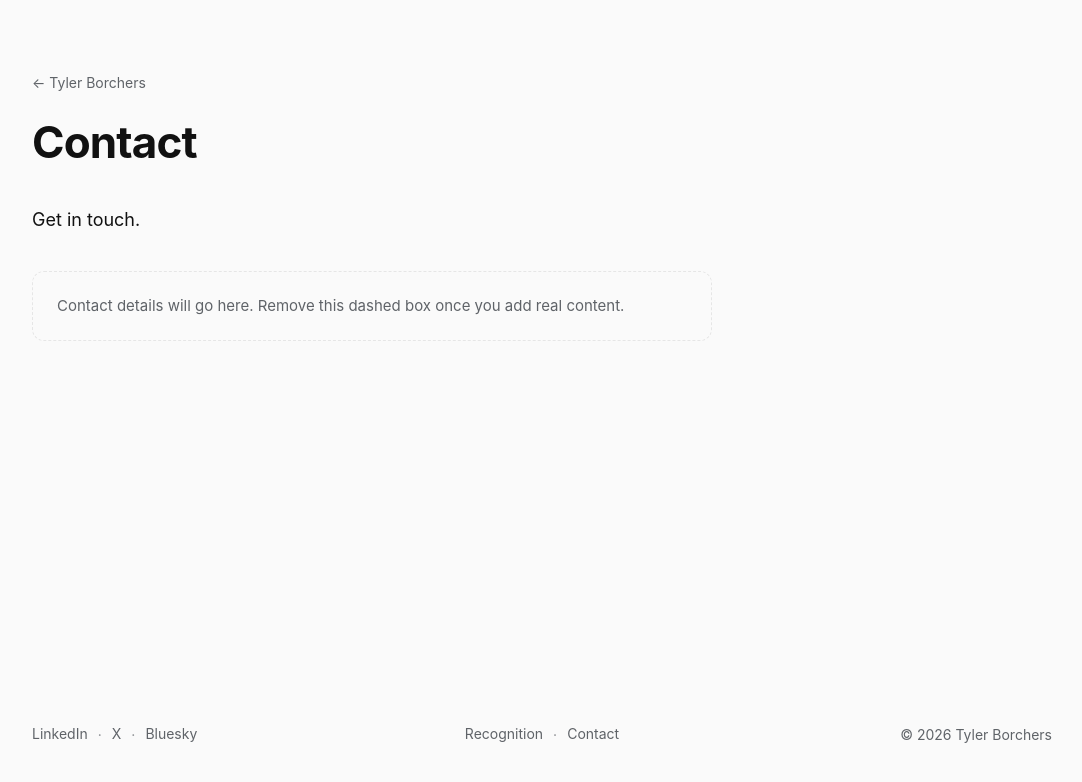
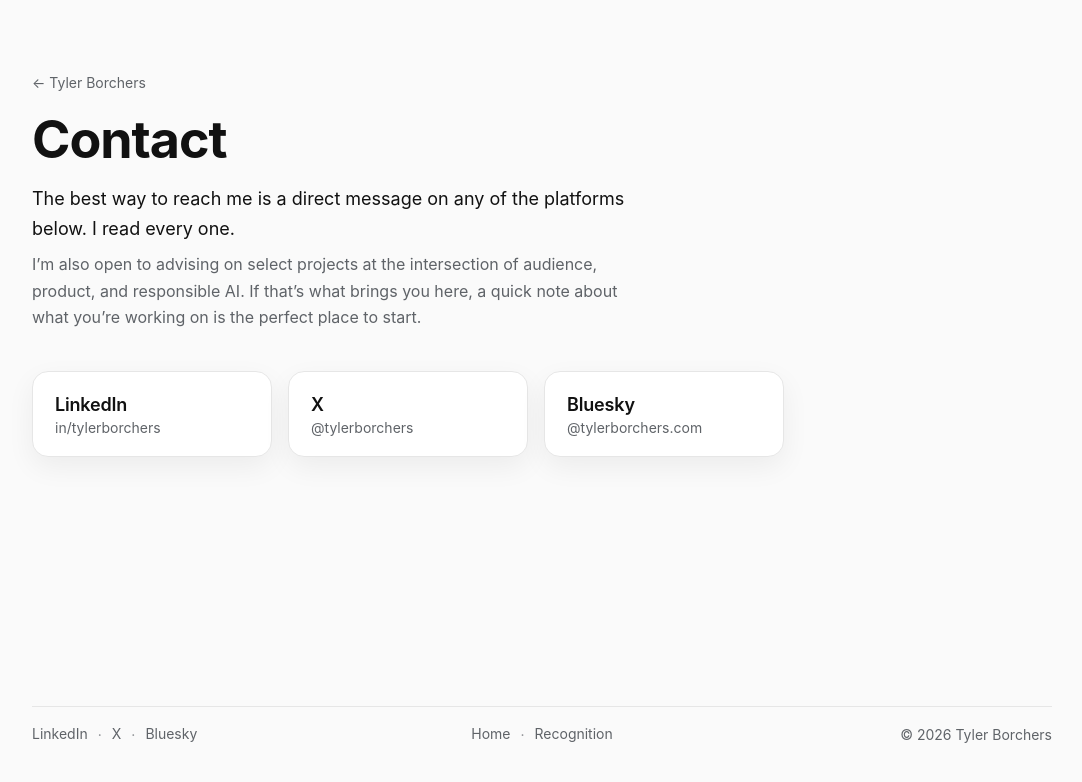
Before and after one commit to tylerborchers/tylerborchers.github.io, a plain HTML site: page contact/index.html in a window 1280 px wide. Shown: the whole page, without its empty margins (98-1180 px from the left). Drawn offline with Linux system fonts and the light colour scheme.

Commit message:
Add files via upload

```diff
--- a/contact/index.html
+++ b/contact/index.html
@@ -4,20 +4,22 @@
 <meta charset="utf-8" />
 <title>Contact — Tyler Borchers</title>
 
-<meta name="description" content="Get in touch with Tyler Borchers, SVP, Strategy &amp; Operations." />
+<meta name="description" content="Get in touch with Tyler Borchers — SVP, Strategy &amp; Operations. Reach out on LinkedIn, X, or Bluesky." />
 <meta name="viewport" content="width=device-width, initial-scale=1" />
 <meta name="author" content="Tyler Borchers" />
 <link rel="canonical" href="https://tylerborchers.com/contact/" />
 
+<!-- Open Graph -->
 <meta property="og:title" content="Contact — Tyler Borchers" />
-<meta property="og:description" content="Get in touch with Tyler Borchers, SVP, Strategy &amp; Operations." />
+<meta property="og:description" content="Reach out on LinkedIn, X, or Bluesky." />
 <meta property="og:type" content="website" />
 <meta property="og:url" content="https://tylerborchers.com/contact/" />
 <meta property="og:image" content="https://i.imgur.com/xTV4C51.jpeg" />
 
+<!-- Twitter Card -->
 <meta name="twitter:card" content="summary_large_image" />
 <meta name="twitter:title" content="Contact — Tyler Borchers" />
-<meta name="twitter:description" content="Get in touch with Tyler Borchers, SVP, Strategy &amp; Operations." />
+<meta name="twitter:description" content="Reach out on LinkedIn, X, or Bluesky." />
 <meta name="twitter:image" content="https://i.imgur.com/xTV4C51.jpeg" />
 
 <style>
@@ -27,6 +29,9 @@
     --text:#111;
     --muted:#5f6368;
     --rule:#e6e6e6;
+
+    --hoverLift: translateY(-1px);
+    --hoverShadow: 0 14px 34px rgba(0,0,0,.08);
   }
 
   *{ box-sizing:border-box; }
@@ -52,46 +57,79 @@
     margin-top:auto;
   }
 
-  .pageHead{
-    margin-bottom:40px;
-  }
-
-  h1{
-    margin:0 0 14px;
-    font-size:44px;
-    line-height:1.05;
-    letter-spacing:-0.02em;
-  }
-
   .backLink{
     display:inline-block;
-    margin-bottom:28px;
+    margin-bottom:22px;
     font-size:14px;
     color:var(--muted);
     text-decoration:none;
   }
   .backLink:hover{ color:var(--text); }
 
+  h1{
+    margin:0 0 18px;
+    font-size:52px;
+    line-height:1.02;
+    letter-spacing:-0.02em;
+  }
+
   .lede{
     font-size:18px;
     line-height:1.65;
-    max-width:680px;
-    color:var(--text);
+    max-width:620px;
+    margin:0 0 8px;
   }
 
-  .placeholder{
-    margin-top:36px;
-    padding:22px 24px;
-    border:1px dashed var(--rule);
-    border-radius:12px;
+  .subnote{
+    font-size:16px;
+    line-height:1.65;
     color:var(--muted);
-    font-size:15px;
-    line-height:1.6;
-    max-width:680px;
+    max-width:620px;
+    margin:0 0 40px;
   }
 
+  /* Channel cards */
+  .channels{
+    display:grid;
+    grid-template-columns: repeat(3, minmax(0, 240px));
+    gap:16px;
+    margin-bottom:8px;
+  }
+
+  .channel{
+    display:block;
+    background:var(--card);
+    border:1px solid var(--rule);
+    border-radius:16px;
+    padding:22px 22px 20px;
+    text-decoration:none;
+    color:var(--text);
+    box-shadow:0 10px 28px rgba(0,0,0,.06);
+    transition: transform .18s ease, box-shadow .18s ease, border-color .18s ease;
+    will-change: transform;
+  }
+  .channel:hover{
+    transform: var(--hoverLift);
+    box-shadow: var(--hoverShadow);
+    border-color: rgba(17,17,17,.14);
+  }
+
+  .channelName{
+    font-size:18px;
+    font-weight:600;
+    letter-spacing:-0.01em;
+    margin-bottom:4px;
+  }
+
+  .channelHandle{
+    font-size:14px;
+    color:var(--muted);
+  }
+
+  /* Footer (same as other pages) */
   footer{
     padding-top:18px;
+    border-top:1px solid var(--rule);
     display:grid;
     grid-template-columns: 1fr auto 1fr;
     align-items:center;
@@ -114,10 +152,7 @@
     padding-bottom:1px;
     transition: color .15s ease, border-color .15s ease;
   }
-  .footerLink:hover{
-    color:var(--text);
-    border-bottom-color: rgba(17,17,17,.45);
-  }
+  .footerLink:hover{ color:var(--text); border-bottom-color: rgba(17,17,17,.45); }
 
   .dot{ color: rgba(95,99,104,.7); }
 
@@ -129,29 +164,21 @@
     gap:10px;
   }
 
-  .copyright{
-    justify-self:end;
-    font-size:14px;
-    color:var(--muted);
-  }
+  .copyright{ justify-self:end; font-size:14px; color:var(--muted); }
 
   @media (max-width: 980px){
     .wrap{ padding:56px 28px 0; }
     .wrap--footer{ padding:14px 28px 48px; }
-    h1{ font-size:38px; }
-
-    footer{
-      grid-template-columns: 1fr;
-      justify-items:start;
-      gap:10px;
-    }
+    h1{ font-size:44px; }
+    .channels{ grid-template-columns: 1fr; }
+    footer{ grid-template-columns: 1fr; justify-items:start; gap:10px; }
     .navCenter{ justify-self:start; }
     .copyright{ justify-self:start; }
   }
 
-  @media (max-width: 520px){
-    h1{ font-size:32px; }
-    .lede{ font-size:17px; }
+  @media (prefers-reduced-motion: reduce){
+    .channel{ transition:none; }
+    .channel:hover{ transform:none; }
   }
 </style>
 </head>
@@ -159,15 +186,23 @@
 <body>
   <main class="wrap">
     <a class="backLink" href="/">&larr; Tyler Borchers</a>
-    <div class="pageHead">
-      <h1>Contact</h1>
-    </div>
+    <h1>Contact</h1>
+    <p class="lede">The best way to reach me is a direct message on any of the platforms below. I read every one.</p>
+    <p class="subnote">I&rsquo;m also open to advising on select projects at the intersection of audience, product, and responsible AI. If that&rsquo;s what brings you here, a quick note about what you&rsquo;re working on is the perfect place to start.</p>
 
-    <p class="lede">Get in touch.</p>
-
-    <!-- Replace this block with your real contact details / form -->
-    <div class="placeholder">
-      Contact details will go here. Remove this dashed box once you add real content.
+    <div class="channels">
+      <a class="channel" href="https://www.linkedin.com/in/tylerborchers/" target="_blank" rel="noopener">
+        <div class="channelName">LinkedIn</div>
+        <div class="channelHandle">in/tylerborchers</div>
+      </a>
+      <a class="channel" href="https://x.com/tylerborchers" target="_blank" rel="noopener">
+        <div class="channelName">X</div>
+        <div class="channelHandle">@tylerborchers</div>
+      </a>
+      <a class="channel" href="https://bsky.app/profile/tylerborchers.com" target="_blank" rel="noopener">
+        <div class="channelName">Bluesky</div>
+        <div class="channelHandle">@tylerborchers.com</div>
+      </a>
     </div>
   </main>
 
@@ -182,9 +217,9 @@
       </div>
 
       <nav class="navCenter" aria-label="Site pages">
+        <a class="footerLink" href="/">Home</a>
+        <span class="dot">·</span>
         <a class="footerLink" href="/recognition/">Recognition</a>
-        <span class="dot">·</span>
-        <a class="footerLink" href="/contact/">Contact</a>
       </nav>
 
       <div class="copyright">&copy; 2026 Tyler Borchers</div>
```
